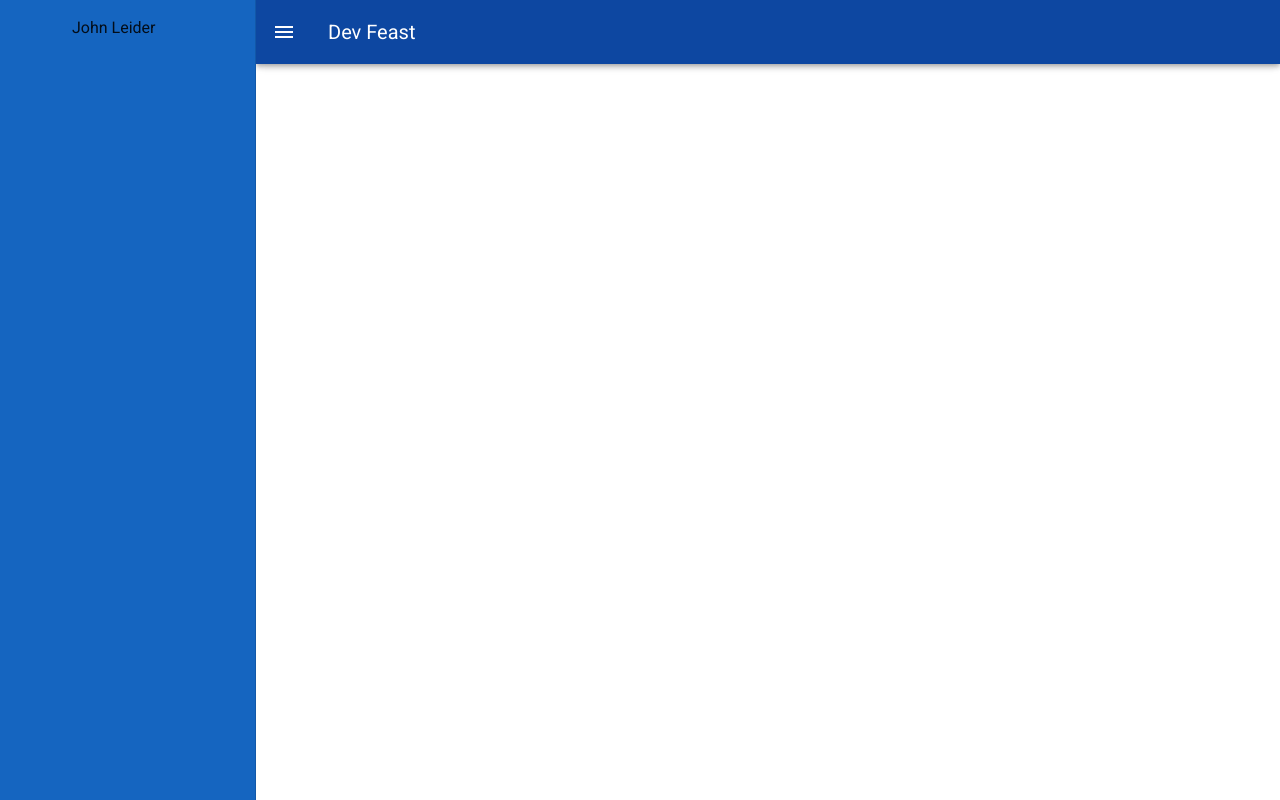
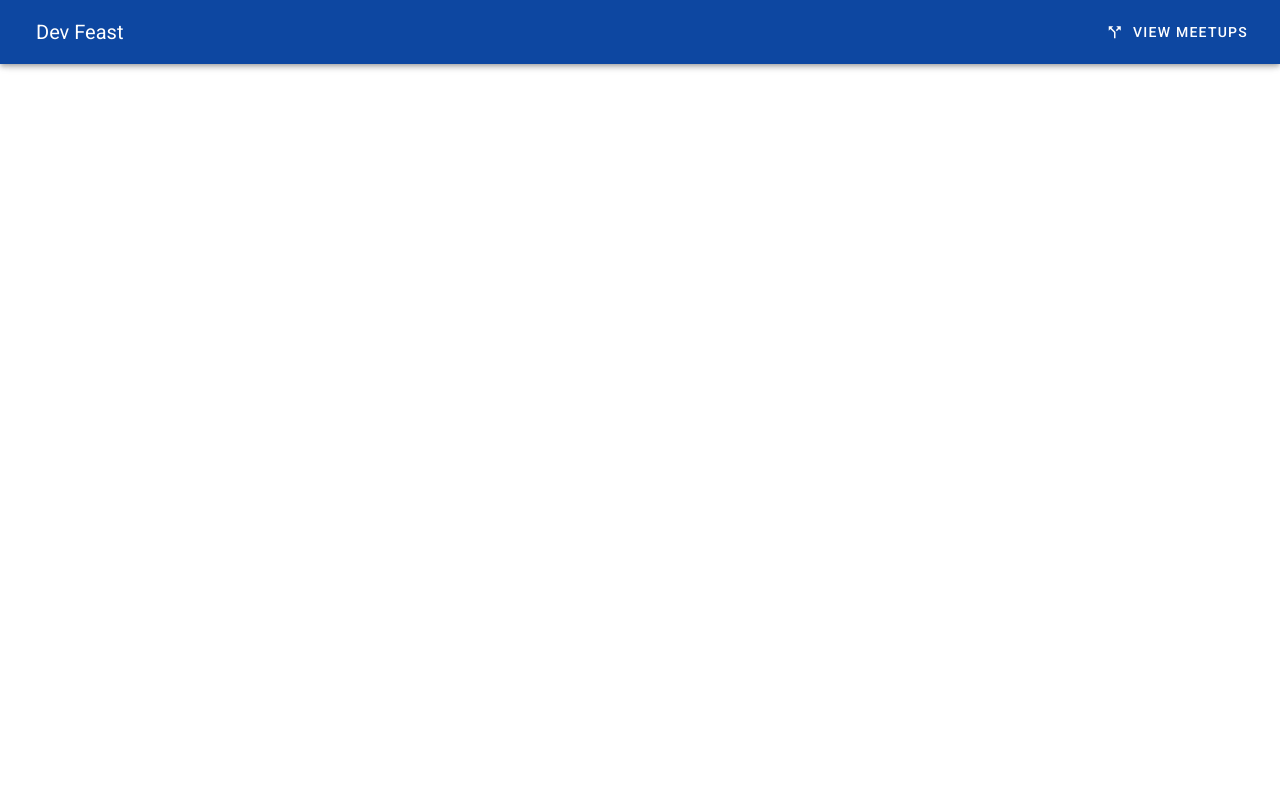
Before and after one commit to richardokonicha/vue-devmeetup, a Vue app: page / in a window 1280 px wide. Built offline with nearby package versions, Linux system fonts and the light colour scheme.

Commit message:
app layout components

```diff
--- a/package.json
+++ b/package.json
@@ -35,7 +35,9 @@
       "plugin:vue/essential",
       "eslint:recommended"
     ],
-    "rules": {},
+    "rules": {
+
+    },
     "parserOptions": {
       "parser": "babel-eslint"
     }
--- a/src/App.vue
+++ b/src/App.vue
@@ -1,25 +1,37 @@
 <template>
-  <v-app>
+  <v-app id="app">
     <v-app-bar
-      color="blue darken-4"
-      dark
-      app
+            app
+            clipped-left
+            color="blue darken-4"
+            dark
     >
-      <v-app-bar-nav-icon/>
+      <v-app-bar-nav-icon class="d-md-none" v-on:click="sideNav = !sideNav">
+      </v-app-bar-nav-icon>
       <v-toolbar-title>Dev Feast</v-toolbar-title>
+      <v-spacer/>
+      <v-toolbar-items>
+        <v-btn class="d-none d-md-flex" text>
+          <v-icon left>mdi-call-split</v-icon>
+          View Meetups
+        </v-btn>
+      </v-toolbar-items>
     </v-app-bar>
 
-    <v-navigation-drawer v-model="sideNav" app color="blue darken-3" :mini-variant.sync="mini" permanent>
-      <v-list-item>
-        <v-list-item-avatar>
-          <v-img src=""></v-img>
-        </v-list-item-avatar>
-        <v-list-item-title>
-          John Leider
-        </v-list-item-title>
-      </v-list-item>
-
-
+    <v-navigation-drawer app clipped color="blue darken-3" dark v-model="sideNav">
+      <v-list>
+        <v-subheader>Reports</v-subheader>
+        <v-list-item-group>
+          <v-list-item>
+            <v-list-item-icon>
+              <v-icon>mdi-call-split</v-icon>
+            </v-list-item-icon>
+            <v-list-item-content>
+              <v-list-item-title>Select a meetup</v-list-item-title>
+            </v-list-item-content>
+          </v-list-item>
+        </v-list-item-group>
+      </v-list>
     </v-navigation-drawer>
     <v-content></v-content>
   </v-app>
@@ -32,7 +44,19 @@ export default {
   },
   data(){
     return {
-      sideNav: true
+      sideNav: false,
+      menuItem: [
+        { icon: 'supervisor_account', title: 'View Meetups' },
+        { icon: 'room', title: 'Organize Meetup' },
+        { icon: 'person', title: 'Profile' },
+        { icon: 'face', title: 'Sign up' },
+        { icon: 'lock_open', title: 'Sign In' }
+      ]
+    }
+  },
+  methods: {
+    sideNavAction(){
+      this.sideNav = !this.sideNav
     }
   }
 };
--- a/src/main.js
+++ b/src/main.js
@@ -6,7 +6,7 @@ import vuetify from './plugins/vuetify';
 Vue.config.productionTip = false
 
 new Vue({
-  router,
-  vuetify,
-  render: h => h(App)
+    router,
+    vuetify,
+    render: h => h(App)
 }).$mount('#app')
```
